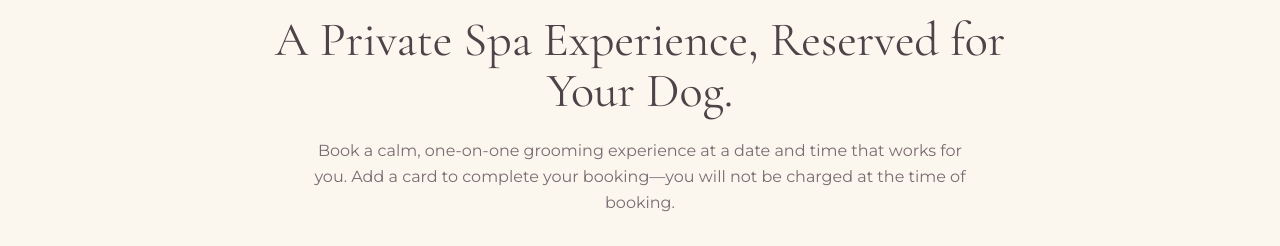
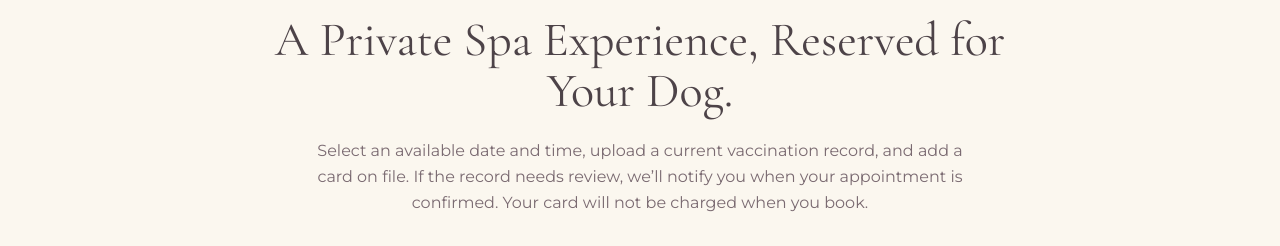
Before and after one commit to whee0593-sudo/K9-Atelier, a Next.js app: page / in a window 1280 px wide. Shown: the part 7560-7806 px from the top of the page. Built offline with nearby package versions, Linux system fonts and the light colour scheme; no server answers.

Commit message:
fix: clarify vaccination review in booking CTA

```diff
--- a/src/components/home/HomeBookingCta.tsx
+++ b/src/components/home/HomeBookingCta.tsx
@@ -13,9 +13,10 @@ export function HomeBookingCta() {
           A Private Spa Experience, Reserved for Your Dog.
         </h2>
         <p className="font-body mx-auto mt-5 max-w-2xl text-base leading-relaxed text-taupe">
-          Book a calm, one-on-one grooming experience at a date and time that
-          works for you. Add a card to complete your booking—you will not be
-          charged at the time of booking.
+          Select an available date and time, upload a current vaccination
+          record, and add a card on file. If the record needs review, we’ll
+          notify you when your appointment is confirmed. Your card will not be
+          charged when you book.
         </p>
         <div className="mt-8 flex flex-col items-center justify-center gap-4 sm:flex-row">
           <BookServiceLink className="inline-flex min-h-[52px] items-center justify-center rounded-sm bg-deep-lavender px-8 text-[11px] font-medium uppercase tracking-[0.16em] text-ivory transition duration-500 hover:bg-ink">
```
